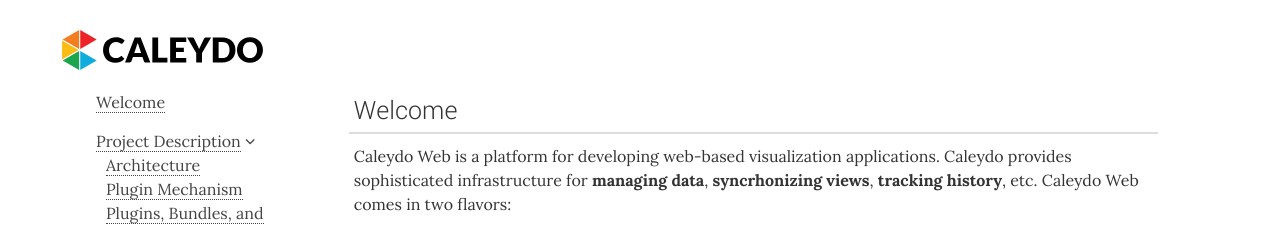
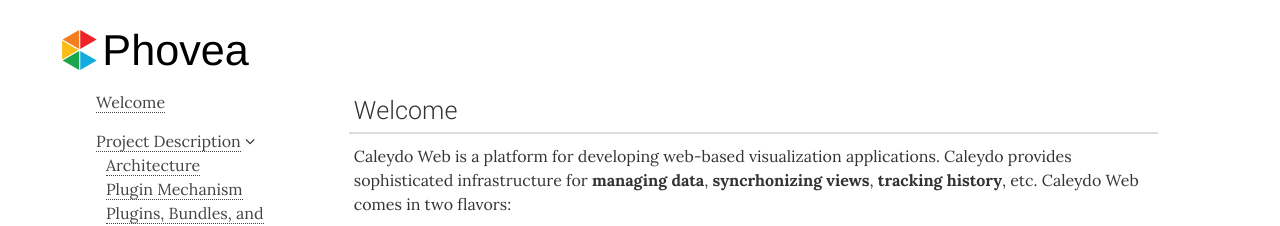
Before and after one commit to phovea/phovea.github.io, a Jekyll site: the page built from index.md, in a window 1280 px wide. Shown: the top 226 px of the page. Built offline with Jekyll 4.4.1, drawn with Linux system fonts in a browser that asks for light colours; nearby versions of some CDN libraries; some web fonts are replaced.

Commit message:
phovea logo for now

```diff
--- a/_includes/header.html
+++ b/_includes/header.html
@@ -1,5 +1,5 @@
 <div class="navigation">
     <div class="logo">
-        <embed class="logo-header-svg" src="{{ site.baseurl }}/assets/images/logos/caleydo.svg" type="image/svg+xml">
+        <embed class="logo-header-svg" src="{{ site.baseurl }}/assets/images/logos/phovea.svg" type="image/svg+xml">
     </div>
 </div>
```
Also changed, not shown: assets/images/logos/caleydo.svg (deleted), assets/images/logos/phovea.svg (added).
